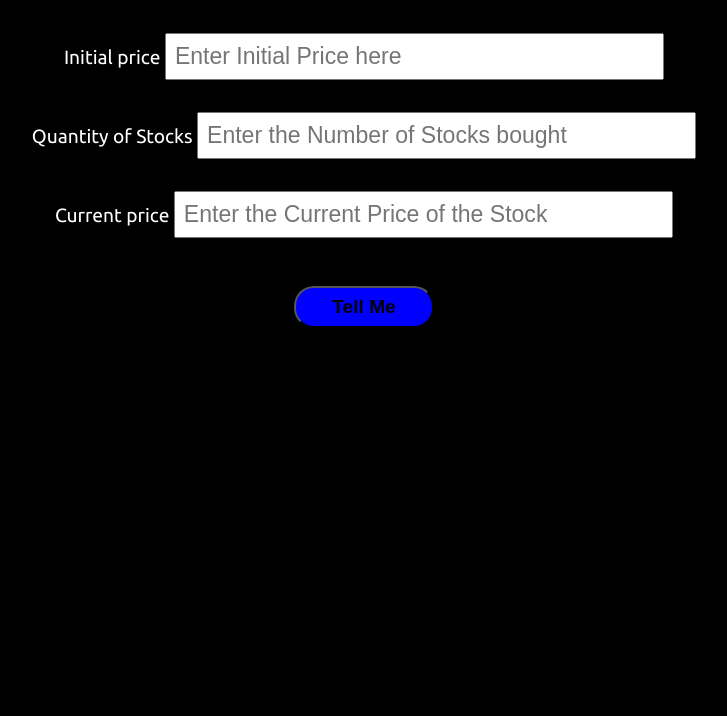
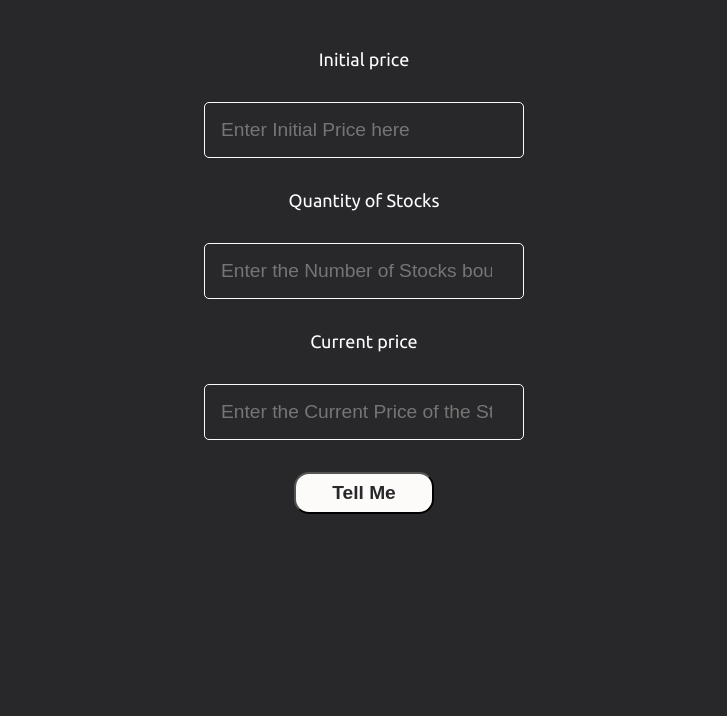
Before and after one commit to Ritu0208/stock-profit-loss, a plain HTML site: page index.html in a window 1280 px wide. Shown: the part 84-800 px from the top of the page, without its empty margins (276-1003 px from the left). Drawn offline with Linux system fonts and the light colour scheme.

Commit message:
css updated

```diff
--- a/index.html
+++ b/index.html
@@ -11,11 +11,14 @@
     <h1>Stock Purchase</h1>
 
     <main>
-        <label for="initial-price">Initial price  <input type="number" id="initial-price" placeholder="Enter Initial Price here"></label>
+        <label for="initial-price">Initial price </label>
+        <input type="number" id="initial-price" placeholder="Enter Initial Price here">
 
-        <label for="stocks-quantity">Quantity of Stocks <input type="number" id="stocks-quantity" placeholder="Enter the Number of Stocks bought"></label>
+        <label for="stocks-quantity">Quantity of Stocks </label>
+        <input type="number" id="stocks-quantity" placeholder="Enter the Number of Stocks bought">
 
-        <label for="current-price">Current price <input type="number" id="current-price" placeholder="Enter the Current Price of the Stock"></label>
+        <label for="current-price">Current price </label>
+        <input type="number" id="current-price" placeholder="Enter the Current Price of the Stock">
 
         <button id="submit-btn">Tell Me</button>
 
--- a/style.css
+++ b/style.css
@@ -1,7 +1,7 @@
 @import url('https://fonts.googleapis.com/css2?family=Ubuntu&display=swap');
 
 :root {
-    --background-color: black;
+    --background-color: #28282B;
     --font-color: white;
 }
 
@@ -25,27 +25,32 @@ h1 {
 label {
     text-align: center;
     display: block;
-    font-size: larger;
-    padding: 1rem;
+    font-size: large;
+    padding: 2rem 0rem;
     color: var(--font-color);
 }
 
 input {
-    padding: 0.5rem;
-    width: 40%;
+    padding: 1rem;
+    width: 25%;
     font-size: larger;
+    background-color: transparent;
+    outline: none;
+    border: 1px solid #FDFBF9;
+    border-radius: 5px;
 }
 
 button {
     display: block;
-    margin: auto;
+    margin: 1rem auto;
     font-size: larger;
     font-weight: bold;
-    border-radius: 20px;
+    border-radius: 15px;
     width: 11%;
     padding: 0.5rem;
     margin-top: 2rem;
-    background-color: blue;
+    color: #28282B;
+    background-color:#FDFBF9;
 }
 
 div {
```
